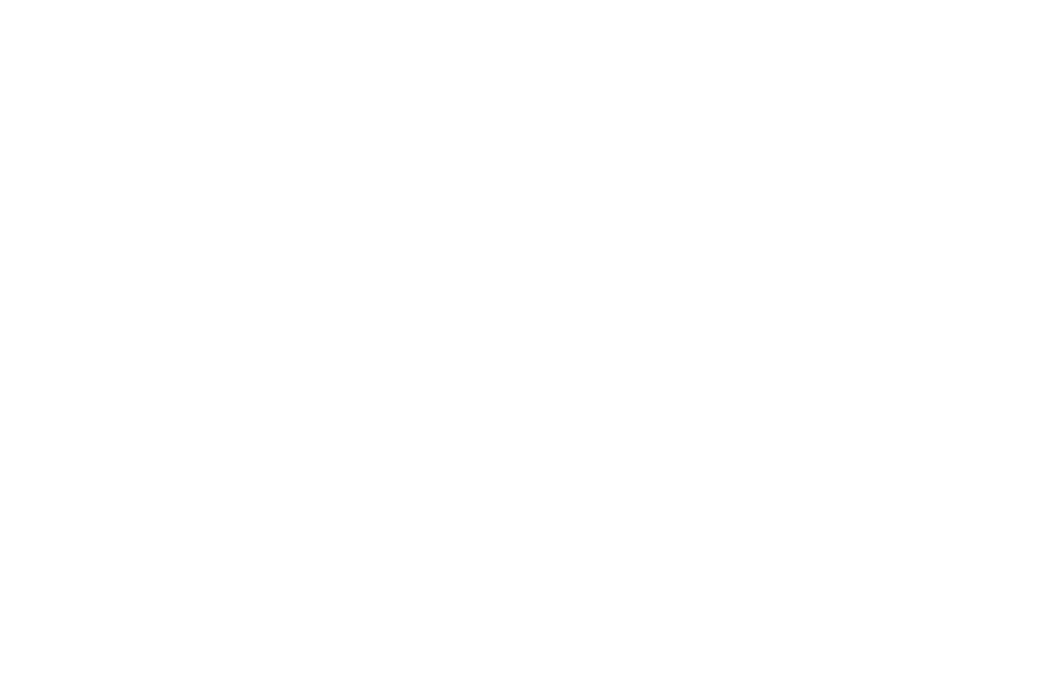
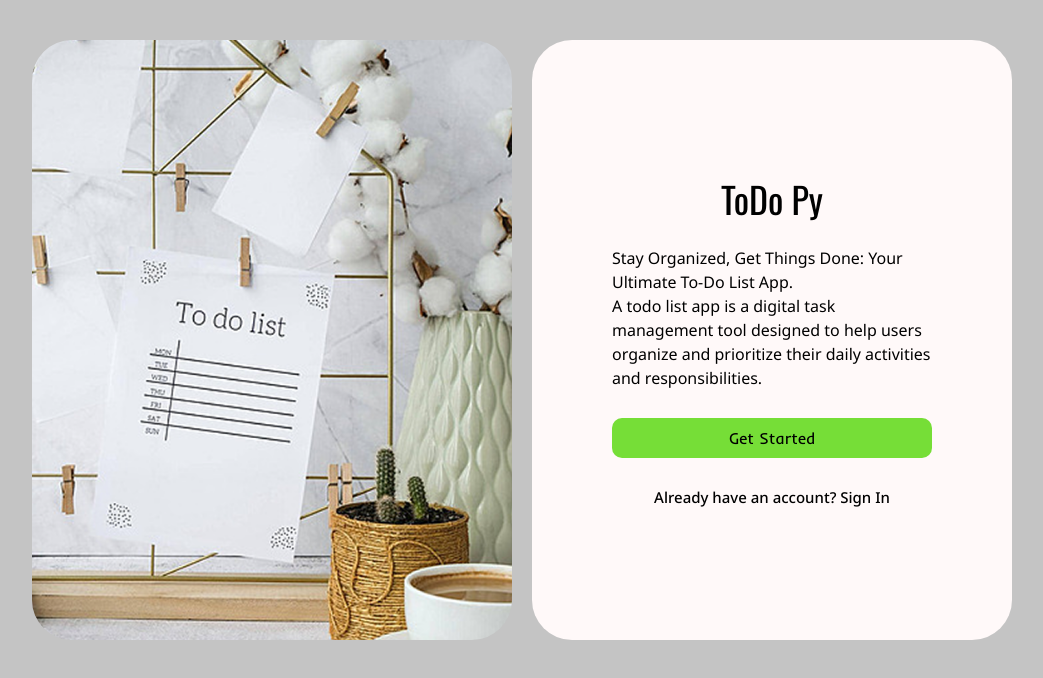
Before and after one commit to 01mehran/To-Do-App-With-React, a React (Vite) app: page / in a window 1280 px wide. Shown: the top 678 px of the page, without its empty margins (118-1161 px from the left). Built offline with nearby package versions, Linux system fonts and the light colour scheme.

Commit message:
Create Started Page

```diff
--- a/src/App.jsx
+++ b/src/App.jsx
@@ -1,5 +1,11 @@
+import { Started } from "./pages/Started";
+
 function App() {
-  return <></>;
+  return (
+    <>
+      <Started />
+    </>
+  );
 }
 
 export default App;
--- /dev/null
+++ b/src/components/LandingDemo.jsx
@@ -0,0 +1,28 @@
+// Started Image;
+import { ToDoImg } from "./ToDoImg";
+
+export const LandingDemo = () => {
+  return (
+    <div className="min-h-screen w-full bg-gray-100">
+      <section className="flex flex-col-reverse items-center justify-center gap-5 px-3 pt-10 md:flex-row">
+      {/* To-Do Image */}
+        <ToDoImg />
+        <main className="sm:12 flex min-h-[600px] w-full flex-col items-center justify-center space-y-5 rounded-[40px] bg-white px-8 sm:max-w-[480px] md:px-20">
+          <h3 className="font-oswald text-[28px] md:text-[36px]">ToDo Py</h3>
+          <section className="font-notoSans space-y-7">
+            {/* Text */}
+            <p className="text-base leading-[1.5rem] text-black">
+              Stay Organized, Get Things Done: Your Ultimate To-Do List App.
+              <br />A todo list app is a digital task management tool designed
+              to help users organize and prioritize their daily activities and
+              responsibilities.
+            </p>
+            {/* Button */}
+            <button type="button" className="bg-green-100 font-inder block w-full cursor-pointer rounded-[10px] py-2 text-base font-medium transition-all hover:translate-y-px">Get Started</button>
+            <p className="font-notoSans text-center text-[15px] font-medium mt-7">Already have an account? Sign In</p>
+          </section>
+        </main>
+      </section>
+    </div>
+  );
+};
--- /dev/null
+++ b/src/components/ToDoImg.jsx
@@ -0,0 +1,13 @@
+import StarterImg from "@/assets/images/img.png";
+
+export const ToDoImg = () => {
+  return (
+    <div className="h-[600px] w-full rounded-[40px] sm:max-w-[480px]">
+      <img
+        src={StarterImg}
+        alt="todoImg"
+        className="h-full w-full rounded-[40px] object-cover"
+      />
+    </div>
+  );
+};
--- /dev/null
+++ b/src/pages/Started.jsx
@@ -0,0 +1,9 @@
+import { LandingDemo } from "../components/LandingDemo";
+
+export const Started = () => {
+  return (
+    <>
+      <LandingDemo />
+    </>
+  );
+};
```
Also changed, not shown: src/assets/images/img.png (added).
